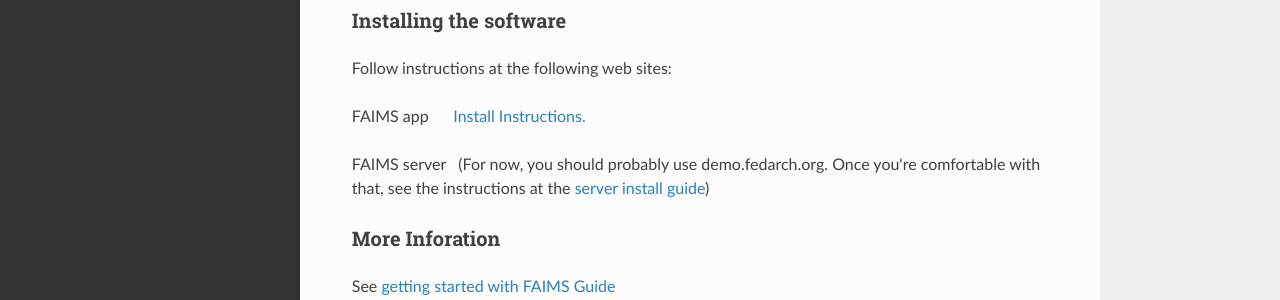
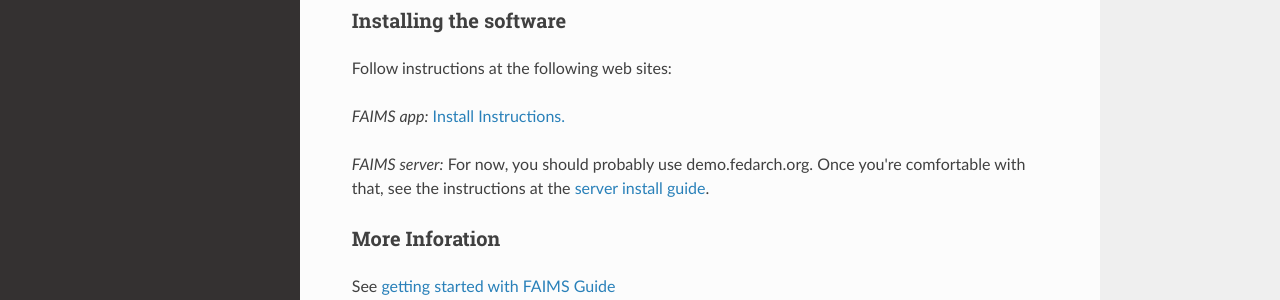
Before and after one commit to FAIMS/FAIMS2-Documentation, an MkDocs documentation site: the page built from docs/Getting+started+with+FAIMS+-+an+overview.md, in a window 1280 px wide and 900 px high, scrolled down 2223 px. Shown: the part 459-759 px from the top of the window. Built offline with MkDocs 1.6.1, drawn with Linux system fonts in a browser that asks for light colours; nearby versions of some CDN libraries; part of the change alters nothing that is shown; some of the changed text lies outside the part shown.

```diff
--- a/docs/Getting+started+with+FAIMS+-+an+overview.md
+++ b/docs/Getting+started+with+FAIMS+-+an+overview.md
@@ -1,5 +1,5 @@
 ---
-title: Getting Started with FAIMS
+title: Getting Started with FAIMS - An Overview
 ---
 
 # Getting Started with FAIMS: An Overview
@@ -91,11 +91,11 @@ FAIMS app.
 
 Follow instructions at the following web sites:
 
-FAIMS app      [Install Instructions.](../MobileUser/Getting+Started)
+*FAIMS app:* [Install Instructions.](../MobileUser/Getting+Started)
 
-FAIMS server   (For now, you should probably use
+*FAIMS server:* For now, you should probably use
 demo.fedarch.org. Once you're comfortable with that, see the
-instructions at the [server install guide](../FAIMSInstall+and+Run+the+FAIMS+Server))
+instructions at the [server install guide](../Install+and+Run+the+FAIMS+Server).
 
 
 
```
